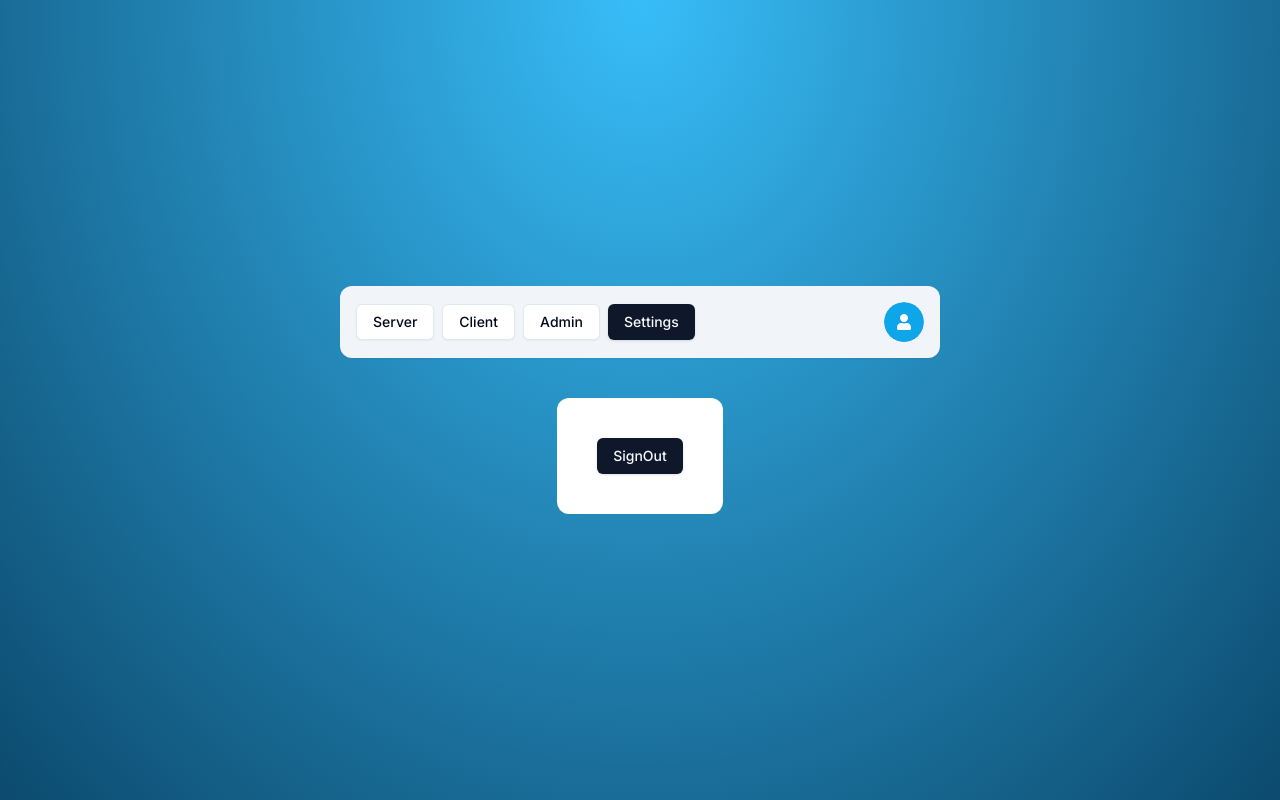
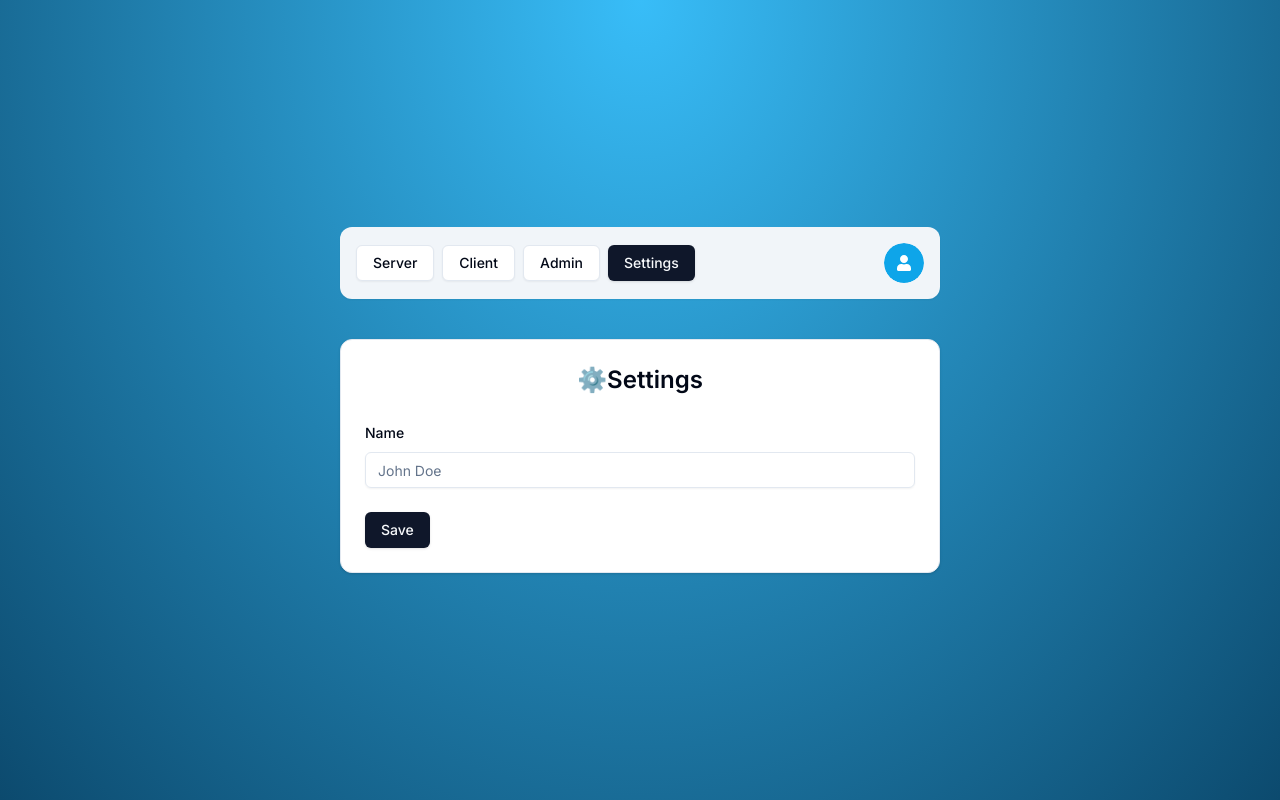
Before and after one commit to hiroshiimaizumi0611/next-auth-v5, a Next.js app: page /settings in a window 1280 px wide. Built offline with nearby package versions, Linux system fonts and the light colour scheme; no server answers.

Commit message:
settings page change name

```diff
--- /dev/null
+++ b/actions/settings.ts
@@ -0,0 +1,30 @@
+"use server";
+
+import { getUserById } from "@/data/user";
+import { currentUser } from "@/lib/auth";
+import { db } from "@/lib/db";
+import { SettingsSchema } from "@/schemas";
+import { z } from "zod";
+
+export const settings = async (values: z.infer<typeof SettingsSchema>) => {
+  const user = await currentUser();
+
+  if (!user) {
+    return { error: "Unauthorized" };
+  }
+
+  const dbUser = await getUserById(user.id);
+
+  if (!dbUser) {
+    return {
+      error: "Unauthorized",
+    };
+  }
+
+  await db.user.update({
+    where: { id: dbUser.id },
+    data: { ...values },
+  });
+
+  return { success: "Settings Updated" };
+};
--- a/app/(protected)/settings/page.tsx
+++ b/app/(protected)/settings/page.tsx
@@ -1,24 +1,89 @@
 "use client";
 
-import { logout } from "@/actions/logout";
+import { settings } from "@/actions/settings";
+import { FormError } from "@/components/form-error";
+import { FormSuccess } from "@/components/form-success";
 import { Button } from "@/components/ui/button";
+import { Card, CardContent, CardHeader } from "@/components/ui/card";
+import {
+  Form,
+  FormControl,
+  FormField,
+  FormItem,
+  FormLabel,
+} from "@/components/ui/form";
+import { Input } from "@/components/ui/input";
 import { useCurrentUser } from "@/hooks/use-current-user";
+import { SettingsSchema } from "@/schemas";
+import { zodResolver } from "@hookform/resolvers/zod";
+import { useSession } from "next-auth/react";
+import { useState, useTransition } from "react";
+import { useForm } from "react-hook-form";
+import { z } from "zod";
 
 const SettingsPage = () => {
   const user = useCurrentUser();
+  const [error, setError] = useState<string | undefined>();
+  const [success, setSuccess] = useState<string | undefined>();
+  const { update } = useSession();
+  const [isPending, startTransition] = useTransition();
 
-  const onClick = () => {
-    logout();
+  const form = useForm<z.infer<typeof SettingsSchema>>({
+    resolver: zodResolver(SettingsSchema),
+    defaultValues: {
+      name: user?.name || undefined,
+    },
+  });
+
+  const onSubmit = (values: z.infer<typeof SettingsSchema>) => {
+    startTransition(() => {
+      settings(values)
+        .then((data) => {
+          if (data.error) {
+            setError(data.error);
+          }
+          if (data.success) {
+            update();
+            setSuccess(data.success);
+          }
+        })
+        .catch(() => setError("Something went wrong!"));
+    });
   };
 
   return (
-    <div className="bg-white p-10 rounded-xl">
-      <form>
-        <Button onClick={onClick} type="submit">
-          SignOut
-        </Button>
-      </form>
-    </div>
+    <Card className="w-[600px]">
+      <CardHeader>
+        <p className="text-2xl font-semibold text-center">⚙️Settings</p>
+      </CardHeader>
+      <CardContent>
+        <Form {...form}>
+          <form className="space-y-6" onSubmit={form.handleSubmit(onSubmit)}>
+            <div className="space-y-4">
+              <FormField
+                control={form.control}
+                name="name"
+                render={({ field }) => (
+                  <FormItem>
+                    <FormLabel>Name</FormLabel>
+                    <FormControl>
+                      <Input
+                        {...field}
+                        placeholder="John Doe"
+                        disabled={isPending}
+                      />
+                    </FormControl>
+                  </FormItem>
+                )}
+              />
+            </div>
+            <FormError message={error} />
+            <FormSuccess message={success} />
+            <Button type="submit">Save</Button>
+          </form>
+        </Form>
+      </CardContent>
+    </Card>
   );
 };
 
--- a/auth.ts
+++ b/auth.ts
@@ -5,6 +5,7 @@ import { db } from "./lib/db";
 import { getUserById } from "./data/user";
 import { UserRole } from "@prisma/client";
 import { getTwoFactorConfirmationByUserId } from "./data/two-factor-confirmation";
+import { getAccountByUserId } from "./data/account";
 
 export const {
   handlers: { GET, POST },
@@ -59,6 +60,12 @@ export const {
         session.user.isTwoFactorEnabled = token.isTwoFactorEnabled as boolean;
       }
 
+      if (session.user) {
+        session.user.name = token.name;
+        session.user.email = token.email as string;
+        session.user.isOAuth = token.isOAuth as boolean;
+      }
+
       return session;
     },
     async jwt({ token }) {
@@ -67,6 +74,11 @@ export const {
       const existingUser = await getUserById(token.sub);
       if (!existingUser) return token;
 
+      const existingAccount = await getAccountByUserId(existingUser.id);
+
+      token.isOAuth = !!existingAccount;
+      token.name = existingUser.name;
+      token.email = existingUser.email;
       token.role = existingUser.role;
       token.isTwoFactorEnabled = existingUser.isTwoFactorEnabled;
 
--- /dev/null
+++ b/data/account.ts
@@ -0,0 +1,12 @@
+import { db } from "@/lib/db";
+
+export const getAccountByUserId = async (userId: string) => {
+  try {
+    const account = await db.account.findFirst({
+      where: { userId },
+    });
+    return account;
+  } catch {
+    return null;
+  }
+};
--- a/next-auth.d.ts
+++ b/next-auth.d.ts
@@ -1,9 +1,9 @@
-import NextAuth, { DefaultSession } from "next-auth";
+import NextAuth, { DefaultSession, User } from "next-auth";
 
 export type ExtendedUser = DefaultSession["user"] & {
-  id: string;
   role: UserRole;
   isTwoFactorEnabled: boolean;
+  isOAuth: boolean;
 };
 
 declare module "next-auth" {
--- a/schemas/index.ts
+++ b/schemas/index.ts
@@ -1,4 +1,8 @@
 import * as z from "zod";
+
+export const SettingsSchema = z.object({
+  name: z.optional(z.string()),
+});
 
 export const LoginSchema = z.object({
   email: z.string().email({ message: "Email is required" }),
```
